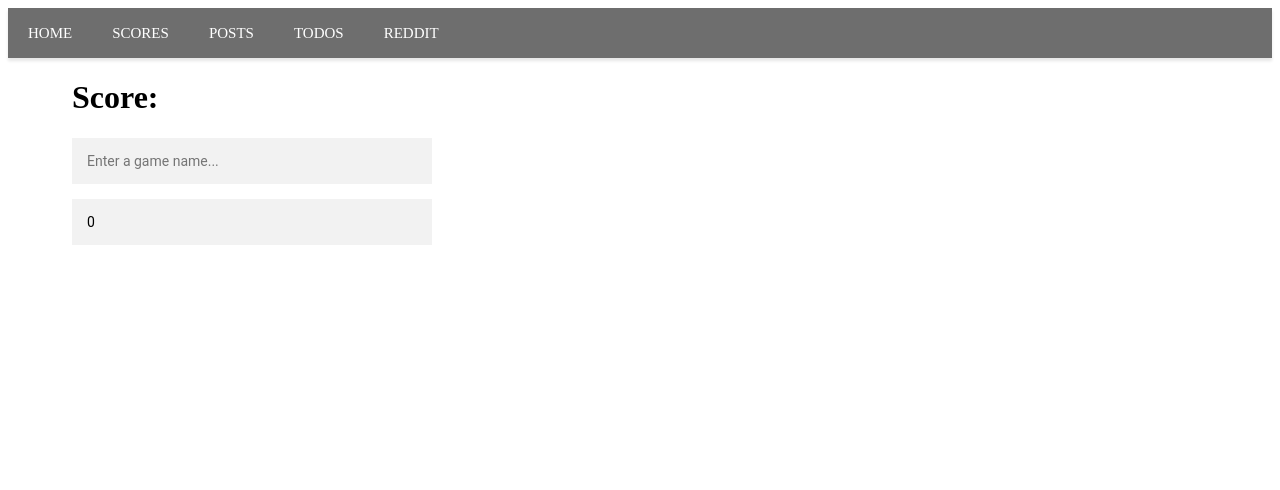
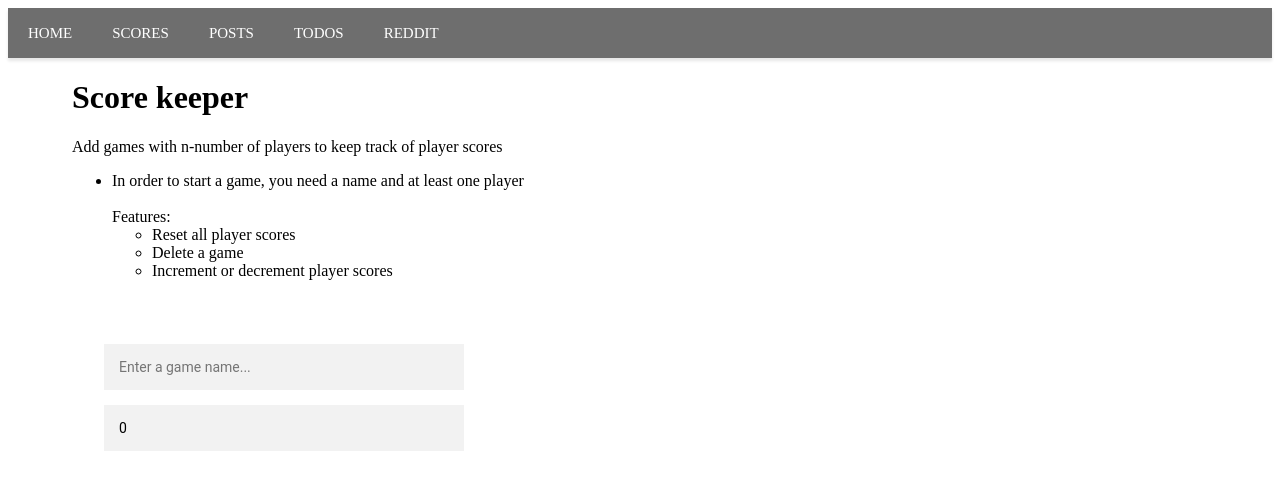
Before and after one commit to cunnellp5/MiniApps, a SvelteKit app: page /scores in a window 1280 px wide. Shown: the top 490 px of the page. Built offline with nearby package versions, Linux system fonts and the light colour scheme.

Commit message:
delete a game, add styling

```diff
--- a/src/routes/scores/+page.svelte
+++ b/src/routes/scores/+page.svelte
@@ -1,70 +1,90 @@
 <script lang='ts'>
     import PlayerScore from "$lib/PlayerScore.svelte";
     import GameForm from "$lib/GameForm.svelte";
-  import { GammaCorrectionShader } from "three/examples/jsm/Addons.js";
 
-    /** @type {boolean} **/
-    let showResetButton = false;
+    // /** @type {boolean} **/
+    // let showResetButton = false;
 
-    /** @type {Players} **/
-    type Players = { name: string, score: number }
+    /** @type {Player} **/
+    type Player = { name: string, score: number }
 
-    /** @type {Game} **/
     type Game = {
-        players: Players[],
+        players: Player[],
         gameName: string
     }
 
     let games:Game[] = [];
 
-    // let game: Game = {
-    //     players: [
-    //         { name: "Player 1", score: 0 },
-    //         { name: "Player 2", score: 0 }
-    //     ],
-    //     gameName: "Tic Tac Toe"
-    // }
+    if(typeof window !== 'undefined') {
+        // @ts-ignore
+        games = JSON.parse(window.localStorage.getItem('games')) || [];
+    }
 
-    function addGame (game) {
-        console.log(game, "game created");
+    function addGame (game: Game) {
         games.push(game);
         games = games
     }
 
-    function resetScore(game) {
-       game.players = game.players.map(player => ({ ...player, score: 0 }));
+    function resetScoreForGame(game: Game) {
+        game.players = game.players.map(player => ({ ...player, score: 0 }));
+        games = games;
+    }
+
+    function deleteGame(i: number) {
+        if(confirm('Are you sure you want to delete this game?')) {
+            games.splice(i, 1);
+            games = games;
+        }
     }
 
     $: {
-        console.log(games, 'testing')
-        // games.forEach((game) => {
-        //     showResetButton = game.players.some(player => player.score > 0)
-        // })
+        if (typeof window !== 'undefined') {
+            window.localStorage.setItem('games', JSON.stringify(games));
+        }
     }
 </script>
 
-<h1>Score:</h1>
+<header>
+    <h1>Score keeper</h1>
 
-<GameForm addGame={addGame}/>
+    <p>
+        Add games with n-number of players to keep track of player scores
+    </p>
+    <ul>
+        <li>In order to start a game, you need a name and at least one player</li>
+        <br>
+        Features:
+        <ul>
+            <li>Reset all player scores</li>
+            <li>Delete a game</li>
+            <li>Increment or decrement player scores</li>
+        </ul>
+    </ul>
 
-{#each games as game}
-    <!-- <Game game={game} showResetButton={showResetButton} resetScore={resetScore}></Game> -->
+    <div class="formWrapper">
+        <GameForm addGame={addGame}/>
+    </div>
+</header>
+
+
+{#each games as game, i}
     <div class=gameWrapper>
-        Game {game.gameName}
-
+        <h2>Game {game.gameName}</h2>
         {#each game.players as player}
-            <PlayerScore bind:playerScore={player.score} playerName={player.name}></PlayerScore>
+            <PlayerScore
+                bind:playerScore={player.score}
+                playerName={player.name}
+                >
+            </PlayerScore>
         {/each}
-<!--
-        {#if showResetButton}
-            <button on:click={() => resetScore(game)}>RESET</button>
-        {/if} -->
+        <button on:click={() => resetScoreForGame(game)}>RESET '{game.gameName}'</button>
+        <button class="removeAll" on:click={() => deleteGame(i)}>DELETE '{game.gameName}''</button>
     </div>
 {/each}
 
 <style>
     .gameWrapper {
-        margin: 0 2rem;
+        margin: 4rem 2rem;
         border: 1px solid #f4f4f4;
         box-shadow: 1px 1px 5px 0 rgba(0, 0, 0, 0.08);
         padding: 16px;
@@ -72,7 +92,6 @@
 
     button {
         margin: 1rem 0;
-        width: 100px;
         padding: 1em 2em;
         border: none;
         color: inherit;
@@ -82,4 +101,23 @@
     button:hover{
         background-color: #f4f4f4;
     }
+
+    .formWrapper {
+        margin: 4rem 2rem;
+    }
+
+    .removeAll {
+        box-sizing: border-box;
+        appearance: none;
+        background-color: transparent;
+        border: 2px solid rgb(255, 85, 85);
+        color: rgb(255, 85, 85);
+        cursor: pointer;
+        text-transform: uppercase;
+        transition: box-shadow 300ms ease-in-out, color 300ms ease-in-out;
+    }
+    .removeAll:hover {
+        box-shadow: 0 0 40px 40px rgb(255, 85, 85) inset;
+        color: white;
+    }
 </style>
```
